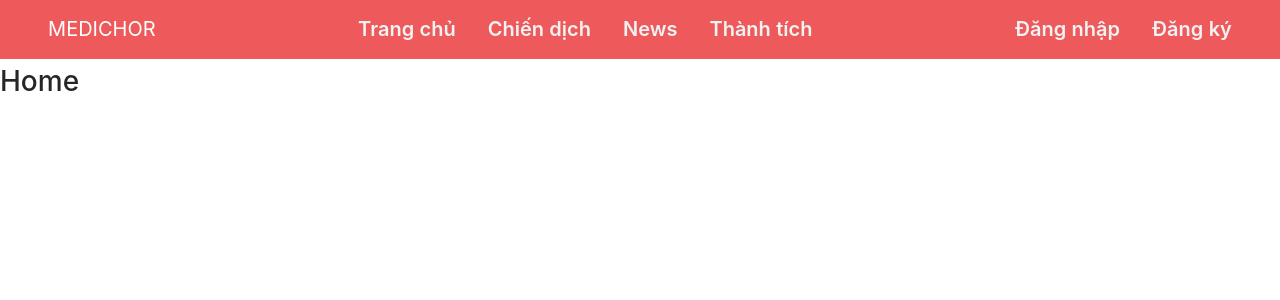
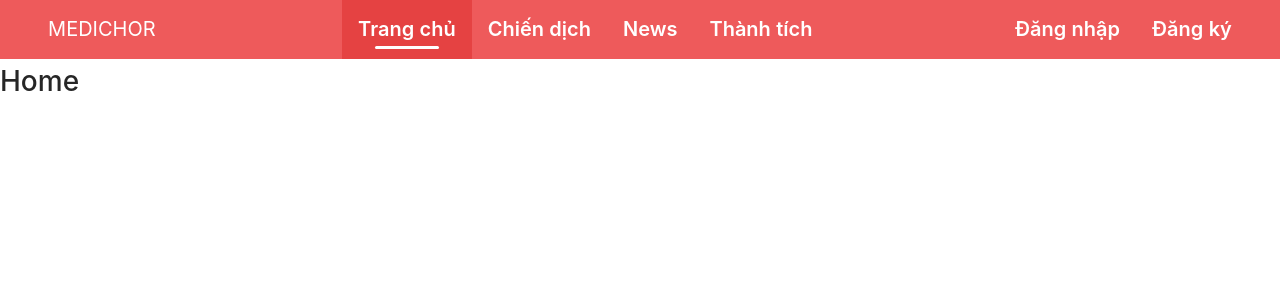
Before and after one commit to SWP391-Fall2022/BloodDonor-Frontend, a React (Create React App) app: page / in a window 1280 px wide. Shown: the top 300 px of the page. Built offline with nearby package versions, Linux system fonts and the light colour scheme.

Commit message:
Add color library and update navbar

```diff
--- a/src/components/navbar.jsx
+++ b/src/components/navbar.jsx
@@ -1,6 +1,7 @@
 import React from 'react'
-import { Link } from "react-router-dom";
+import { NavLink } from "react-router-dom";
 import '../styles/navigation.css'
+import '../index.css'
 
 export const Navbar = () => {
     return (
@@ -10,14 +11,14 @@ export const Navbar = () => {
                     <p>MEDICHOR</p>
                 </div>
                 <div className="nav-links">
-                    <Link to={"/"}>Trang chủ</Link>
-                    <Link to={"/campaign"}>Chiến dịch</Link>
-                    <Link to={"/news"}>News</Link>
-                    <Link to={"/achivement"}>Thành tích</Link>
+                    <NavLink exact to={"/"}>Trang chủ</NavLink>
+                    <NavLink to={"/campaign"}>Chiến dịch</NavLink>
+                    <NavLink to={"/news"}>News</NavLink>
+                    <NavLink to={"/achivement"}>Thành tích</NavLink>
                 </div>
                 <div className="nav-logs">
-                    <Link to={"/login"}>Đăng nhập</Link>
-                    <Link to={"/register"}>Đăng ký</Link>
+                    <NavLink to={"/login"}>Đăng nhập</NavLink>
+                    <NavLink to={"/register"}>Đăng ký</NavLink>
                 </div>
             </nav>
         </div>
--- a/src/index.css
+++ b/src/index.css
@@ -1,10 +1,47 @@
 @import '~antd/dist/antd.css';
 
-.shadowDP02 {
-    box-shadow: 0px 2px 2px rgba(0, 0, 0, 0.14), 0px 3px 1px rgba(0, 0, 0, 0.12), 0px 1px 5px rgba(0, 0, 0, 0.2);
+:root {
+    /* Color */
+    /* Primary */
+    --primary-900: #b6292a;
+    --primary-800: #c63335;
+    --primary-700: #d3393b;
+    --primary-600: #e54242;
+    --primary-500: #f44a43;
+    --primary-400: #EE5A5B;
+    --primary-300: #E3787B;
+    --primary-200: #ED9DA0;
+    --primary-100: #FDCFD5;
+    --primary-050: #FEECEF;
+    /* Secondary */
+    --secondary-900: #0C0C0C;
+    --secondary-800: #2D2D2D;
+    --secondary-700: #4A4A4A;
+    --secondary-600: #5D5D5D;
+    --secondary-500: #848484;
+    --secondary-400: #A5A5A5;
+    --secondary-300: #CBCBCB;
+    --secondary-200: #DEDEDE;
+    --secondary-100: #ECECEC;
+    --secondary-050: #F6F6F6;
+    /* Background */
+    --background-01: #F6F6F6;
+    --background-02: #B5D7EB;
+    /* Blue */
+    --blue-01: #1F364B;
+    --blue-02: #B5D7EB;
+    --blue-03: #A1CFEA;
+    --blue-04: #3F7EE8;
+
+    /* Shadow */
+    --shadow-dp-01: 0px 1px 1px rgba(0, 0, 0, 0.14), 0px 2px 1px rgba(0, 0, 0, 0.12), 0px 1px 3px rgba(0, 0, 0, 0.2);
+    --shadow-dp-02: 0px 2px 2px rgba(0, 0, 0, 0.14), 0px 3px 1px rgba(0, 0, 0, 0.12), 0px 1px 5px rgba(0, 0, 0, 0.2);
+    --shadow-dp-03: 0px 3px 4px rgba(0, 0, 0, 0.14), 0px 3px 3px rgba(0, 0, 0, 0.12), 0px 1px 8px rgba(0, 0, 0, 0.2);
+    --shadow-dp-04: 0px 4px 5px rgba(0, 0, 0, 0.14), 0px 1px 10px rgba(0, 0, 0, 0.12), 0px 2px 4px rgba(0, 0, 0, 0.2);
+    --shadow-dp-06: 0px 6px 10px rgba(0, 0, 0, 0.14), 0px 1px 18px rgba(0, 0, 0, 0.12), 0px 3px 5px rgba(0, 0, 0, 0.2);
+    --shadow-dp-08: 0px 8px 10px rgba(0, 0, 0, 0.14), 0px 3px 14px rgba(0, 0, 0, 0.12), 0px 5px 5px rgba(0, 0, 0, 0.2);
+    --shadow-dp-09: 0px 9px 12px rgba(0, 0, 0, 0.14), 0px 3px 16px rgba(0, 0, 0, 0.12), 0px 5px 6px rgba(0, 0, 0, 0.2);
+    --shadow-dp-12: 0px 12px 17px rgba(0, 0, 0, 0.14), 0px 5px 22px rgba(0, 0, 0, 0.12), 0px 7px 8px rgba(0, 0, 0, 0.2);
+    --shadow-dp-16: 0px 16px 24px rgba(0, 0, 0, 0.14), 0px 6px 30px rgba(0, 0, 0, 0.12), 0px 8px 10px rgba(0, 0, 0, 0.2);
+    --shadow-dp-24: 0px 24px 38px rgba(0, 0, 0, 0.14), 0px 9px 46px rgba(0, 0, 0, 0.12), 0px 11px 15px rgba(0, 0, 0, 0.2);
 }
-
-.shadowDP02-border10 {
-    box-shadow: 0px 2px 2px rgba(0, 0, 0, 0.14), 0px 3px 1px rgba(0, 0, 0, 0.12), 0px 1px 5px rgba(0, 0, 0, 0.2);
-    border-radius: 10px;
-}
--- a/src/index.js
+++ b/src/index.js
@@ -16,14 +16,14 @@ export default function App() {
   return (
     <BrowserRouter>
       <Routes>
-        <Route path="/" index element={<Home />} />
-        <Route path="login" element={<Login />} />
-        <Route path="register" element={<Register />} />
-        <Route path="new-password" element={<NewPass />} />
-        <Route path="restore" element={<Forget />} />
-        <Route path="campaign" element={<Campaign />} />
-        <Route path="news" element={<News />} />
-        <Route path="achivement" element={<Achivement />} />
+        <Route exact path="" element={<Home />} />
+        <Route path="/login" element={<Login />} />
+        <Route path="/register" element={<Register />} />
+        <Route path="/new-password" element={<NewPass />} />
+        <Route path="/restore" element={<Forget />} />
+        <Route path="/campaign" element={<Campaign />} />
+        <Route path="/news" element={<News />} />
+        <Route path="/achivement" element={<Achivement />} />
         <Route path="*" element={<NoPage />} />
       </Routes>
     </BrowserRouter>
--- a/src/routes/login.js
+++ b/src/routes/login.js
@@ -6,7 +6,7 @@ import { Button, Form, Input } from 'antd';
 const Login = () => {
     return (
         <div className={styles.mainBackground}>
-            <div className={`${styles.container} shadowDP02-border10`}>
+            <div className={styles.container}>
                 <h1 className={`${styles.title}`}>ĐĂNG NHẬP</h1>
                 <Form layout="vertical">
                     <Form.Item className={styles.formLabel} label="Tên đăng nhập" name="username" rules={[{ required: true, message: 'Vui lòng nhập tên đăng nhập' }]}>
--- a/src/styles/login.module.css
+++ b/src/styles/login.module.css
@@ -1,3 +1,5 @@
+@import '../index.css';
+
 .mainBackground {
     background-image: url('../assets/login-background.png');
     background-repeat: no-repeat;
@@ -17,6 +19,8 @@
     width: 470px;
     height: auto;
     padding: 50px;
+    box-shadow: var(--shadow-dp-02);
+    border-radius: 10px;
 }
 
 @media only screen and (max-width: 1200px) {
@@ -34,7 +38,7 @@
 }
 
 .title {
-    color: #12232F;
+    color: var(--secondary-900);
     padding-bottom: 20px;
     font-size: 33px;
 }
@@ -46,9 +50,9 @@
 
 .btn {
     width: 100%;
-    background: #1F364B;
+    background: var(--blue-01);
     color: white;
-    box-shadow: 0px 2px 2px 2px rgba(0, 0, 0, 0.25);
+    box-shadow: var(--shadow-dp-02);
     border: 0px;
     border-radius: 10px;
     margin: 20px 0;
--- a/src/styles/navigation.css
+++ b/src/styles/navigation.css
@@ -1,27 +1,43 @@
+@import '../index.css';
+
 .nav {
-    background-color:#EE5A5B;
+  background-color: var(--primary-400);
   overflow: hidden;
-
 }
-
 
 /* Style the links inside the navigation bar */
 .nav a {
+  position: relative;
   float: left;
-    color: #f2f2f2;
+  color: white;
   text-align: center;
   padding: 14px 16px;
-    text-decoration: none;
   font-size: 20px;
   font-weight: 600;
+  transition: 0.5s;
+}
+
+.active {
+  background-color: var(--primary-600);
+}
+
+.active::after {
+  content: "";
+  position: absolute;
+  height: 3px;
+  width: 50%;
+  left: 25%;
+  bottom: 10px;
+  background-color: white;
+  border-radius: 10px;
+  transition: 0.5s;
 }
 
 /* Change the color of links on hover */
 .nav a:hover {
-    background-color: #ddd;
-    color: black;
+  background-color: var(--primary-600);
+  color: white;
 }
-
 
 /* Use grid for layout 6 column */
 .grid-container {
@@ -31,12 +47,11 @@
 
 }
 
-  .grid-container > div {
+.grid-container>div {
+  text-align: center;
+}
 
-    text-align: center;
-
-  }
-  .nav-logo p{
+.nav-logo p {
   margin: 0;
   padding: 14px 16px;
   font-size: 20px;
@@ -50,6 +65,6 @@
 
 }
 
-  .nav-logs{
+.nav-logs {
   margin: auto;
 }
--- a/src/styles/restore.module.css
+++ b/src/styles/restore.module.css
@@ -1,3 +1,5 @@
+@import '../styles/login.module.css';
+
 .mainBackground {
     background-image: url('../assets/background2.png');
     background-repeat: no-repeat;
@@ -16,7 +18,7 @@
     background-color: white;
     width: 470px;
     height: auto;
-    box-shadow: 0px 2px 2px rgba(0, 0, 0, 0.14), 0px 3px 1px rgba(0, 0, 0, 0.12), 0px 1px 5px rgba(0, 0, 0, 0.2);
+    box-shadow: var(--shadow-dp-02);
     border-radius: 10px;
     padding: 50px;
 }
@@ -47,8 +49,8 @@
 .btn2 {
     width: 100%;
     color: black;
-    box-shadow: 0px 2px 2px 2px rgba(0, 0, 0, 0.25);
-    border: 2px solid #1F364B;
+    box-shadow: var(--shadow-dp-02);
+    border: 2px solid var(--blue-01);
     border-radius: 10px;
     font-size: 16px;
     font-weight: 600;
@@ -56,9 +58,9 @@
 
 .btn1 {
     width: 100%;
-    background: #1F364B;
+    background: var(--blue-01);
     color: white;
-    box-shadow: 0px 2px 2px 2px rgba(0, 0, 0, 0.25);
+    box-shadow: var(--shadow-dp-02);
     border: 0px;
     border-radius: 10px;
     margin: 20px 0;
```
Lines whose indentation alone changed are shown as unchanged.
